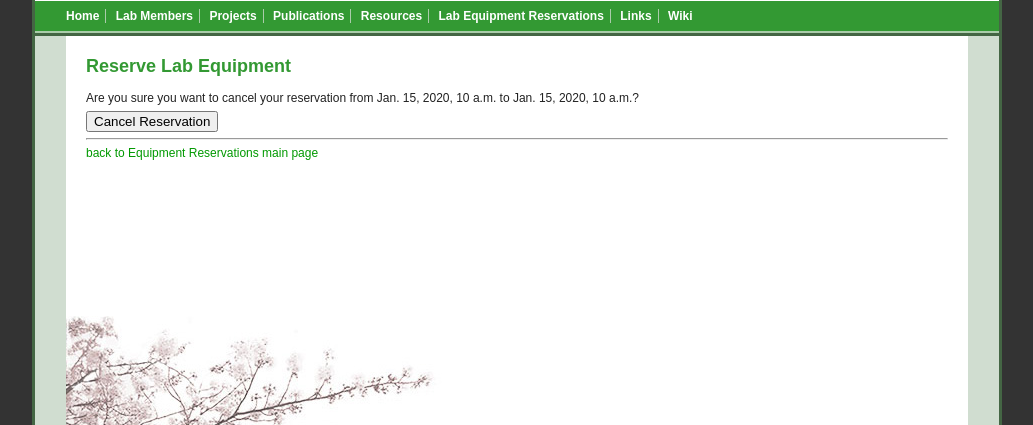
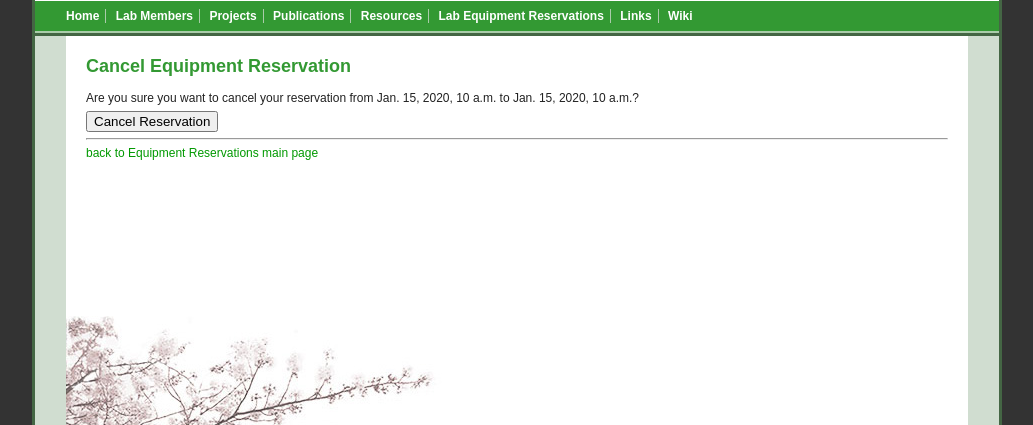
Before and after one commit to jmriebold/lab-equipment, a Django app: template equipment/templates/equipment/reserve/cancel_confirmation.html in a window 1280 px wide. Shown: the part 75-500 px from the top of the page, without its empty margins (123-1156 px from the left). Run offline with Django 3.2, Linux system fonts and the light colour scheme; the template is opened without the code that fills it: most values are stand-ins (such as "Sample title", 1, 10 or a date in 2020).

Commit message:
Changed page title.

```diff
--- a/equipment/templates/equipment/reserve/cancel_confirmation.html
+++ b/equipment/templates/equipment/reserve/cancel_confirmation.html
@@ -1,6 +1,6 @@
 {% extends 'base.html' %}
 
-{% block title %}Reserve Lab Equipment{% endblock %}
+{% block title %}Cancel Equipment Reservation{% endblock %}
 
 {% block primary %}
     <form action="{% url 'cancel_reservation' %}" method="post">
```
